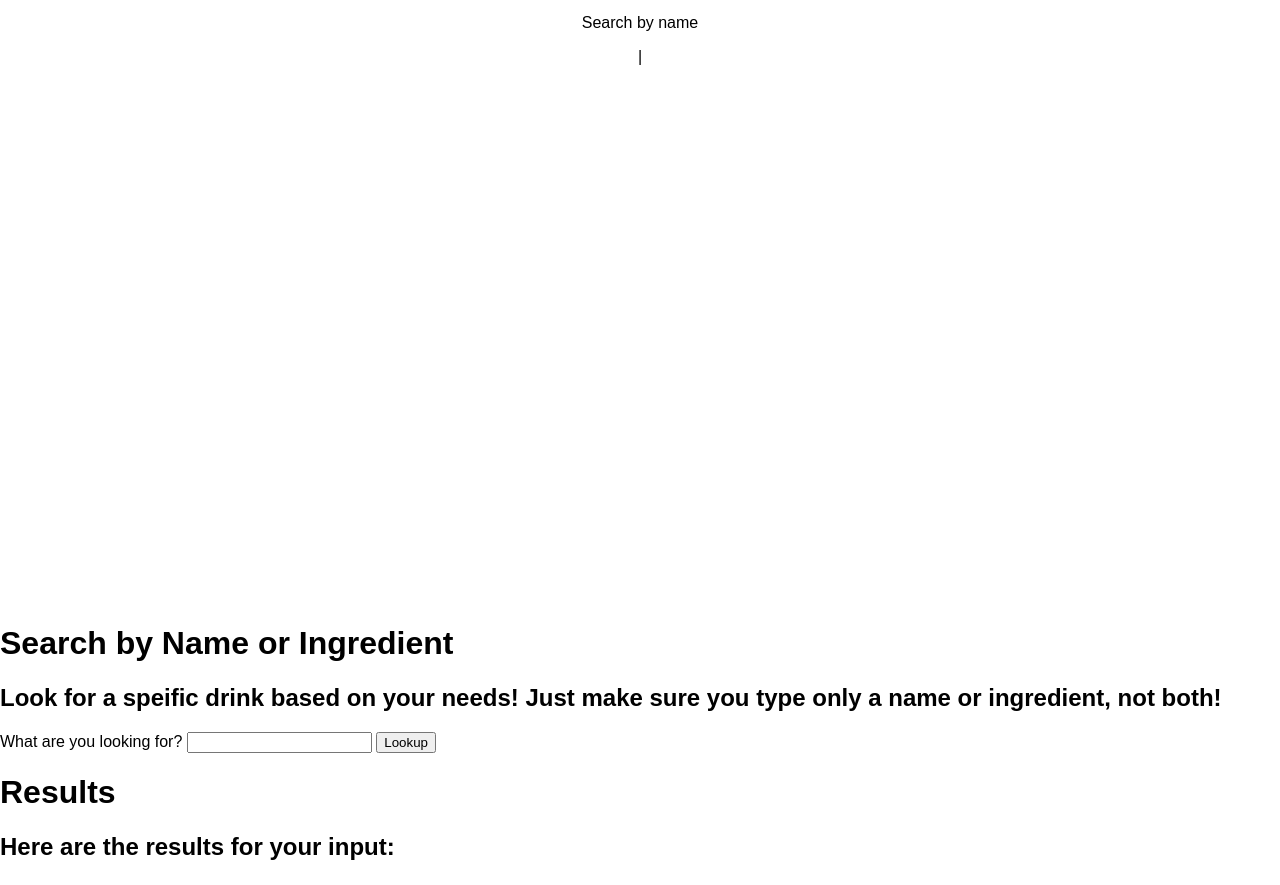
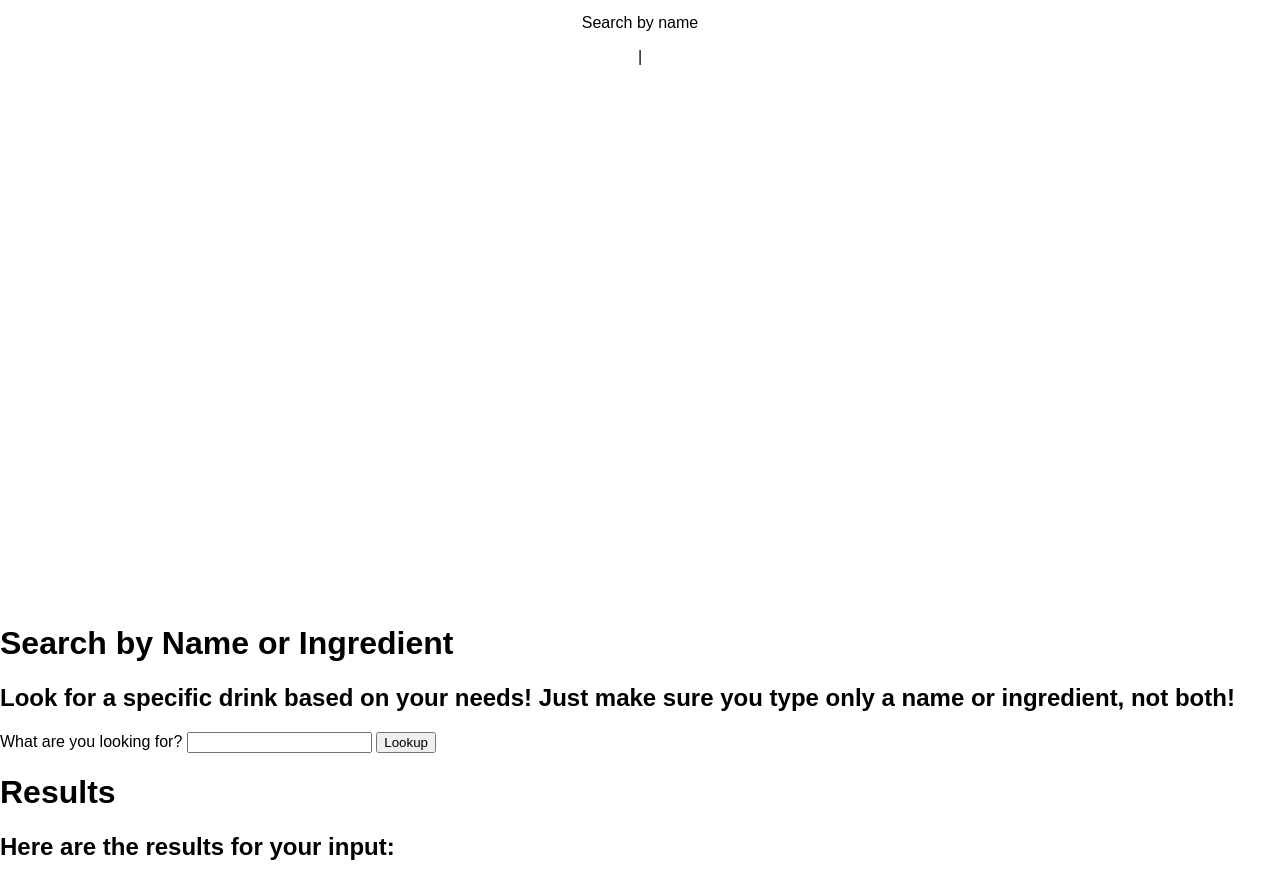
Before and after one commit to BriansParada/mixr_app, a website: page public/home.html in a window 1280 px wide. Shown: the part 191-1076 px from the top of the page. Drawn offline with nearby package versions, Linux system fonts and the light colour scheme; no server answers.

Commit message:
Fixed a typo

```diff
--- a/public/home.html
+++ b/public/home.html
@@ -30,7 +30,7 @@
         <br>
         <div class="search_box">
             <h1>Search by Name or Ingredient</h1>
-            <h2>Look for a speific drink based on your needs! Just make sure you type only a name or ingredient, not both!</h2>
+            <h2>Look for a specific drink based on your needs! Just make sure you type only a name or ingredient, not both!</h2>
             <label>What are you looking for?</label>
             <input id="look_input">
             <button onclick="lookUpDrink()" type="submit">Lookup</button>
```
